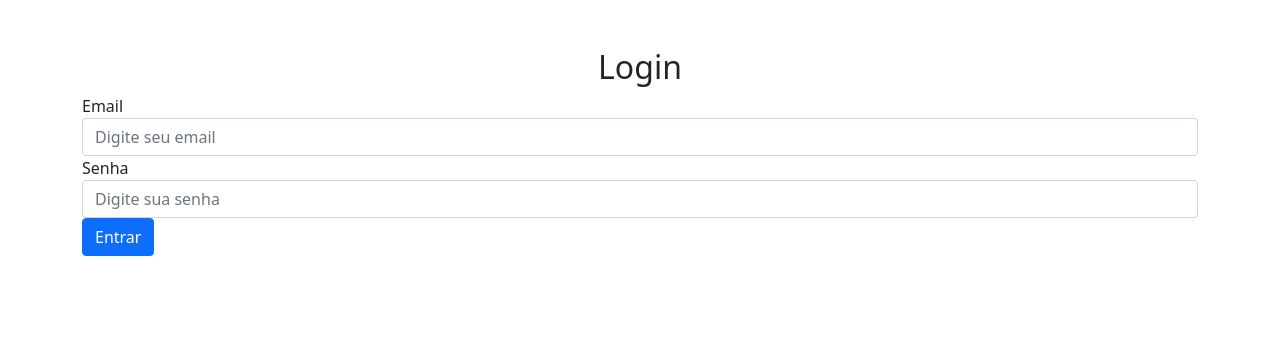
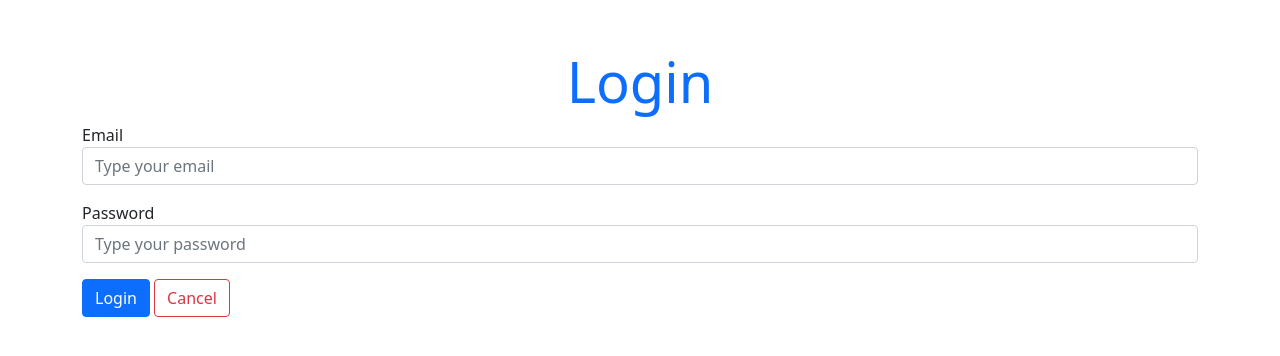
Before and after one commit to tiagodefendi/Hydro-Cultiva-Connect, a Django app: page /login/ in a window 1280 px wide. Shown: the top 356 px of the page. Run offline with Django 4.2, Linux system fonts and the light colour scheme; some libraries are stand-ins or nearby versions.

Commit message:
Update login.html

```diff
--- a/frontend/templates/login.html
+++ b/frontend/templates/login.html
@@ -9,22 +9,31 @@
     <link href="https://cdn.jsdelivr.net/npm/bootstrap@5.1.3/dist/css/bootstrap.min.css" rel="stylesheet" integrity="sha384-1BmE4kWBq78iYhFldvKuhfTAU6auU8tT94WrHftjDbrCEXSU1oBoqyl2QvZ6jIW3" crossorigin="anonymous">
 
     <!-- Title -->
-    <title>Sign-up Page</title>
+    <title>Login Page</title>
 </head>
 
+
 <body>
+
+    <!-- TODO: improve page -->
     <div class="container mt-5">
-        <h2 class="text-center">Login</h2>
+        <h2 class="text-center display-4 text-primary">Login</h2>
+
         <form>
-            <div class="form-group">
+            <div class="mb-3"> <!-- email -->
                 <label for="email">Email</label>
-                <input type="email" class="form-control" id="email" placeholder="Digite seu email">
+                <input type="email" class="form-control" id="email" placeholder="Type your email">
             </div>
-            <div class="form-group">
-                <label for="password">Senha</label>
-                <input type="password" class="form-control" id="password" placeholder="Digite sua senha">
+
+            <div class="mb-3"> <!-- password-->
+                <label for="password">Password</label>
+                <input type="password" class="form-control" id="password" placeholder="Type your password">
             </div>
-            <button type="submit" class="btn btn-primary btn-block">Entrar</button>
+
+            <div class="mb-3"> <!-- buttons -->
+                <button type="submit" class="btn btn-primary">Login</button>
+                <button type="submit" class="btn btn-outline-danger">Cancel</button>
+            </div>
         </form>
     </div>
 
```
